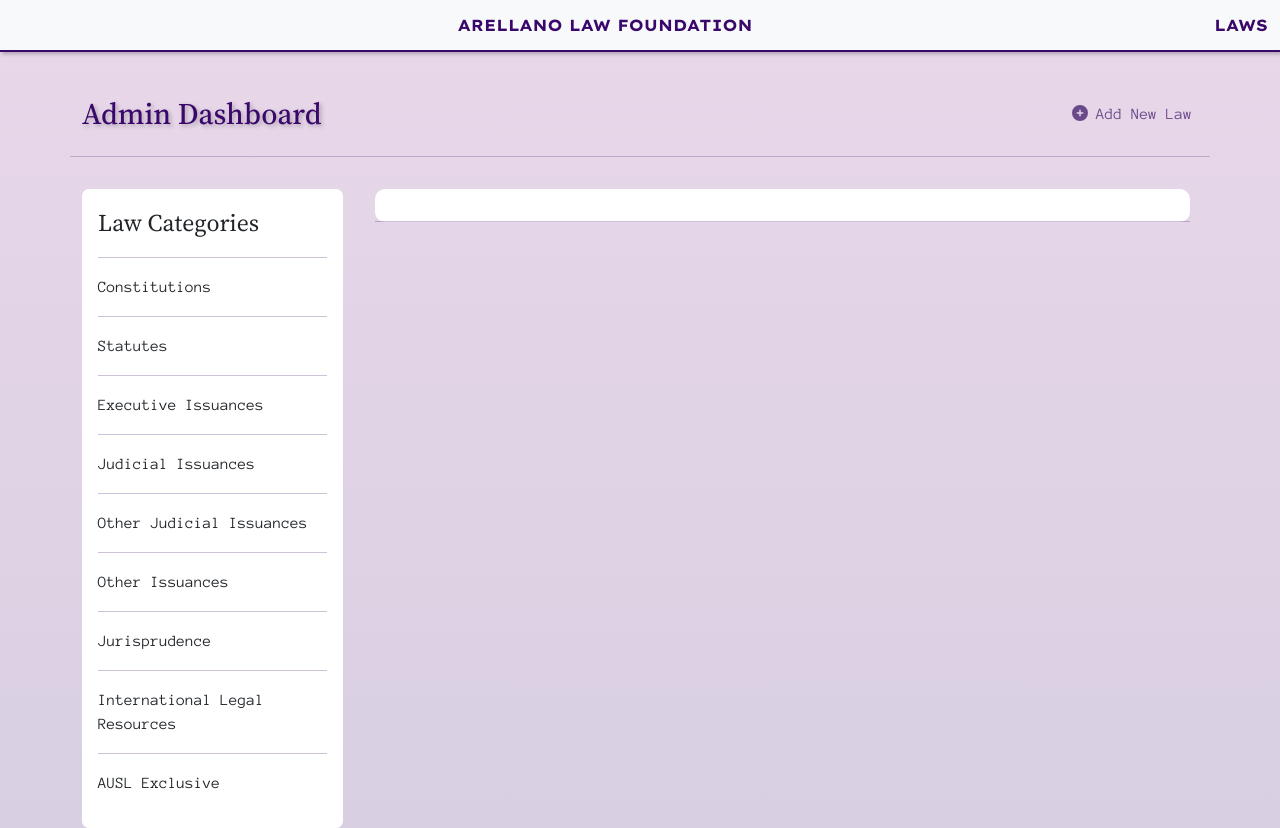
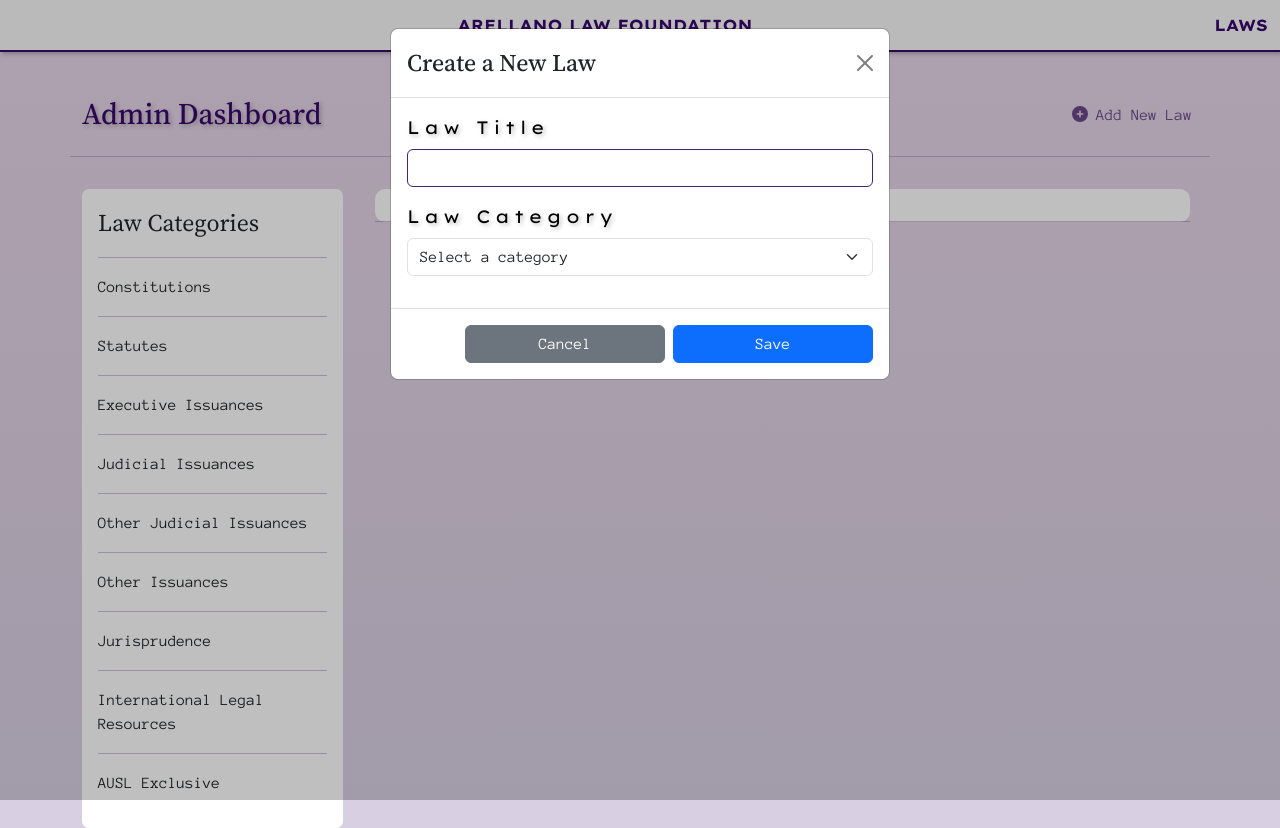
Before and after one commit to izayaaaaaaa/LawPhil2.0, a React (Create React App) app: page /admin-dashboard in a window 1280 px wide. Both pictures are taken after a click on the button "Add New Law". Built offline with nearby package versions, Linux system fonts and the light colour scheme.

Commit message:
skeletal modal for new law

```diff
--- a/src/scenes/adminDashboardPage/LawList.jsx
+++ b/src/scenes/adminDashboardPage/LawList.jsx
@@ -31,8 +31,19 @@
   };
 
   const handleSaveChanges = (editedContent) => {
-    // Handle saving changes here, you can make an API call to update the content
-    console.log('Save Changes clicked for:', selectedLaw);
+    // Make an API call to update the law content
+    axios.put(`${hostUrl}/LawPhil2.0_Server/lawCRUD/updateLawContent.php`, {
+      id: selectedLaw.id,
+      content: editedContent,
+    })
+    .then((response) => {
+      console.log(response.data);
+      // Handle success response
+    })
+    .catch((error) => {
+      console.error('Error updating law content:', error);
+      // Handle error response
+    });
 
     // Close the modal
     setIsModalOpen(false);
--- a/src/scenes/adminDashboardPage/LawModal.jsx
+++ b/src/scenes/adminDashboardPage/LawModal.jsx
@@ -1,4 +1,4 @@
-import React from 'react';
+import React, { useState } from 'react';
 import Modal from 'react-bootstrap/Modal';
 import Button from 'react-bootstrap/Button';
 import ReactQuill from 'react-quill';
@@ -14,6 +14,7 @@
   handleSaveChanges,
   handleCloseModal,
 }) => {
+  const [content, setContent] = useState(editedContent);
 
   const modalBodyStyle = {
     wordWrap: 'break-word', // Allow text to wrap
@@ -21,34 +22,38 @@
     whiteSpace: 'pre-wrap', // Preserve whitespace
   };
 
+  const handleContentChange = (newContent) => {
+    setContent(newContent);
+  };
+
+  const handleSaveClick = () => {
+    handleSaveChanges(content);
+  };
+
   return (
     <Modal show={show} onHide={handleCloseModal} size="lg" dialogClassName="modal-fullscreen">
       <Modal.Header closeButton>
         <Modal.Title>
           {lawName}
-          <p className="small-text"><b>&nbsp;Category:</b> {activeCategoryName} (<span className="subcategory">{activeCategoryName}</span>)</p>
+          <p className="small-text">
+            <b>&nbsp;Category:</b> {activeCategoryName} (<span className="subcategory">{activeCategoryName}</span>)
+          </p>
         </Modal.Title>
       </Modal.Header>
 
-      <Modal.Body
-        className="d-flex justify-content-center"
-        style={modalBodyStyle}
-      >
+      <Modal.Body className="d-flex justify-content-center" style={modalBodyStyle}>
         <ReactQuill
-          value={editedContent}
-          onChange={(content, delta, source, editor) => {
-            if (source === 'user') {
-              handleSaveChanges(editor.getHTML());
-            }
-          }}
+          value={content}
+          style={{ width: '90%', height: '100%' }}
+          onChange={handleContentChange}
         />
       </Modal.Body>
 
       <Modal.Footer>
-        <Button variant="light"  className="close-btn" onClick={handleCloseModal}>
+        <Button variant="light" className="close-btn" onClick={handleCloseModal}>
           Cancel
         </Button>
-        <Button variant="secondary" className="save-btn" onClick={() => handleSaveChanges(editedContent)}>
+        <Button variant="secondary" className="save-btn" onClick={handleSaveClick}>
           Save Changes
         </Button>
       </Modal.Footer>
--- /dev/null
+++ b/src/scenes/adminDashboardPage/NewLawModal.jsx
@@ -0,0 +1,56 @@
+import React, { useState } from 'react';
+import Modal from 'react-bootstrap/Modal';
+import Button from 'react-bootstrap/Button';
+
+const NewLawModal = ({ show, handleClose }) => {
+  const [lawTitle, setLawTitle] = useState('');
+  const [lawCategory, setLawCategory] = useState('');
+
+  const handleTitleChange = (e) => {
+    setLawTitle(e.target.value);
+  };
+
+  const handleCategoryChange = (e) => {
+    setLawCategory(e.target.value);
+  };
+
+  const handleSaveClick = () => {
+    // Add your logic here to save the new law with lawTitle and lawCategory
+    // You can make an API call to save the law data to your backend
+    // After saving, you can close the modal.
+    // Example: axios.post('/api/create-law', { title: lawTitle, category: lawCategory })
+    //   .then(() => {
+    //     handleClose();
+    //   })
+    //   .catch((error) => {
+    //     console.error('Error creating a new law:', error);
+    //   });
+  };
+
+  return (
+    <Modal show={show} onHide={handleClose}>
+      <Modal.Header closeButton>
+        <Modal.Title>Create a New Law</Modal.Title>
+      </Modal.Header>
+      <Modal.Body>
+        <div className="mb-3">
+          <label htmlFor="lawTitle" className="form-label">Law Title</label>
+          <input type="text" className="form-control" id="lawTitle" value={lawTitle} onChange={handleTitleChange} />
+        </div>
+        <div className="mb-3">
+          <label htmlFor="lawCategory" className="form-label">Law Category</label>
+          <select className="form-select" id="lawCategory" value={lawCategory} onChange={handleCategoryChange}>
+            <option value="">Select a category</option>
+            {/* Map your lawCategories to options */}
+          </select>
+        </div>
+      </Modal.Body>
+      <Modal.Footer>
+        <Button variant="secondary" onClick={handleClose}>Cancel</Button>
+        <Button variant="primary" onClick={handleSaveClick}>Save</Button>
+      </Modal.Footer>
+    </Modal>
+  );
+};
+
+export default NewLawModal;
--- a/src/scenes/adminDashboardPage/index.jsx
+++ b/src/scenes/adminDashboardPage/index.jsx
@@ -13,6 +13,7 @@
 import { faPlusCircle } from '@fortawesome/free-solid-svg-icons';
 import Sidebar from './Sidebar';
 import LawList from './LawList';
+import NewLawModal from './NewLawModal';
 
 const lawCategories = [
   // feature upgrade: fetch the categories from the database
@@ -31,6 +32,7 @@
   const [selectedCategory, setSelectedCategory] = useState(null);
   const [lawsInCategory, setLawsInCategory] = useState([]);
   const [activeCategoryName, setActiveCategoryName] = useState('');
+  const [isModalOpen, setIsModalOpen] = useState(false); // Add state for modal
 
   const handleCategorySelect = (categoryID) => {
     setSelectedCategory(categoryID);
@@ -53,6 +55,11 @@
       });
   };
 
+  const toggleModal = () => {
+    // Open the modal
+    setIsModalOpen(true);
+  }
+
   return (
     <div className="container AdminDashboard">
 
@@ -62,7 +69,7 @@
         </div>
 
         <div className="col-md-2">
-          <button type="button" className="btn btn-link">
+          <button type="button" className="btn btn-link" onClick={() => toggleModal()}>
             <FontAwesomeIcon icon={faPlusCircle} className="me-2" />
             Add New Law
           </button>
@@ -90,6 +97,9 @@
         </div>
       </div>
 
+      {isModalOpen && (
+        <NewLawModal show={isModalOpen} handleClose={() => setIsModalOpen(false)} />
+      )}
     </div>
   );
 };
```
